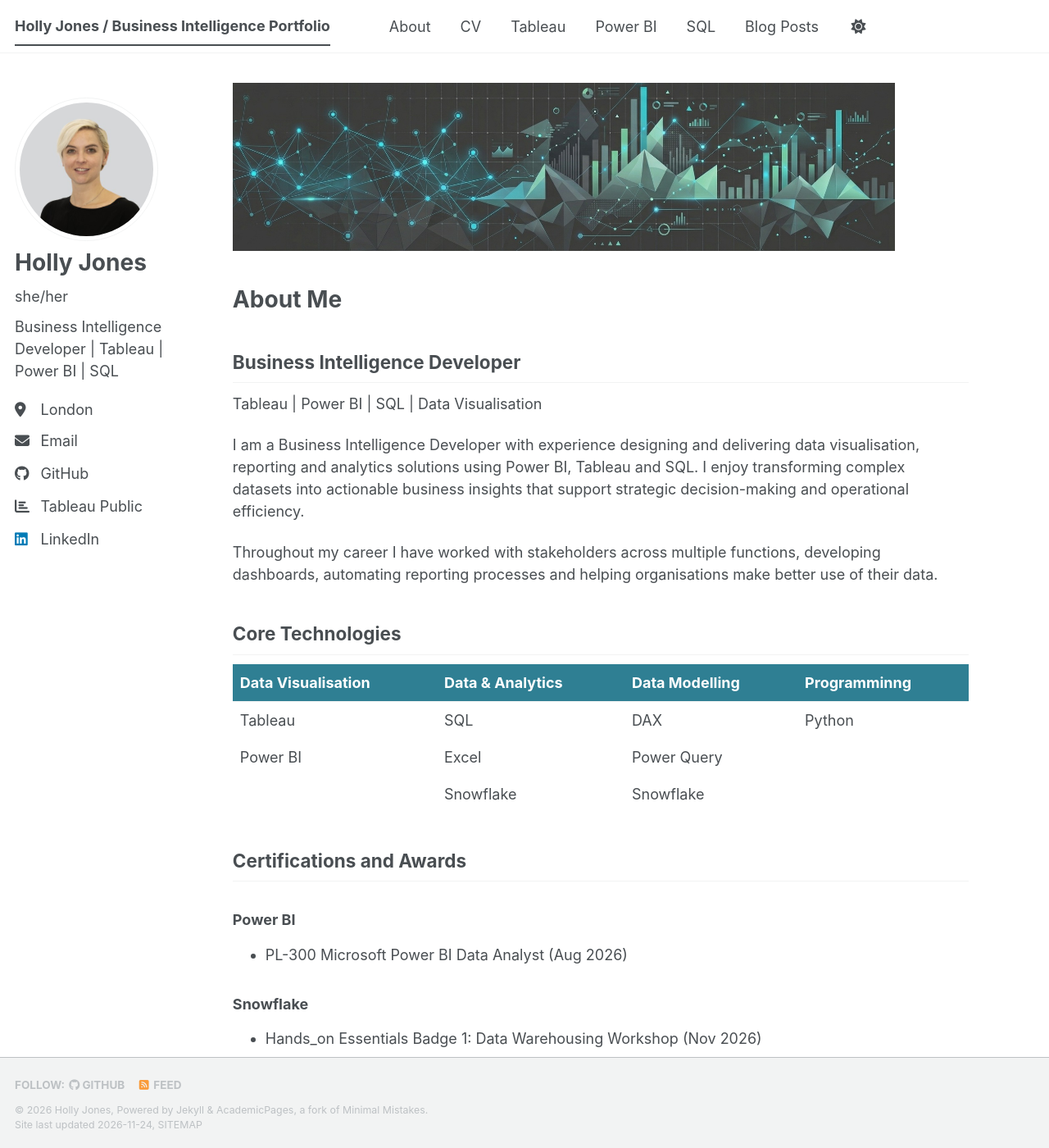
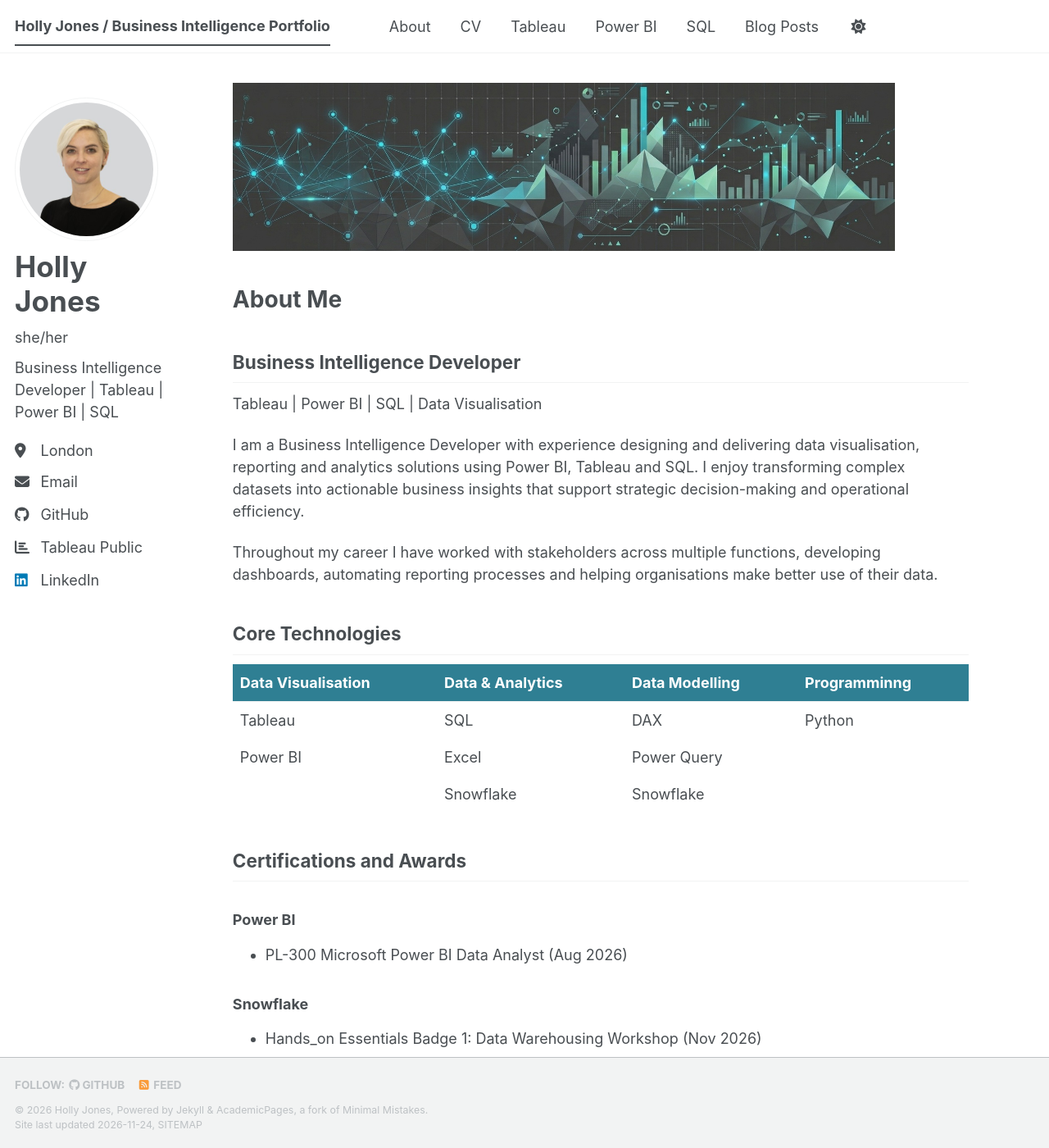
Before and after one commit to hjones87/hjones87.github.io, a Jekyll site: the page built from _pages/about.md, in a window 1280 px wide and 1400 px high. Shown: the whole window at 82% size. Built offline with Jekyll 4.4.1, drawn with Linux system fonts in a browser that asks for light colours; a script bundle is joined from its source files by our own code; a style sheet for code colours, icons or effects is not loaded.

Commit message:
Change sidebar author name font size

```diff
--- a/_sass/layout/_sidebar.scss
+++ b/_sass/layout/_sidebar.scss
@@ -191,7 +191,7 @@
 }
 .sidebar .author__name {
   font-family: $sans-serif;
-  font-size: $type-size-3;
+  font-size: $type-size-2;
 }
 
 .sidebar .author__desktop {
```
